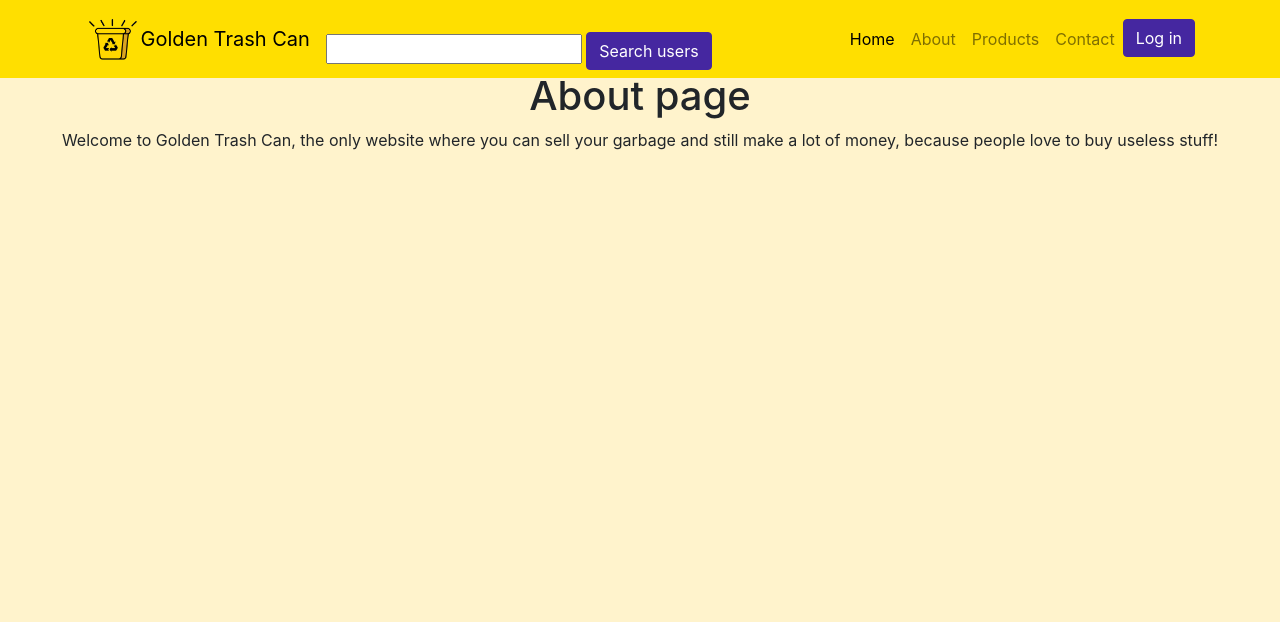
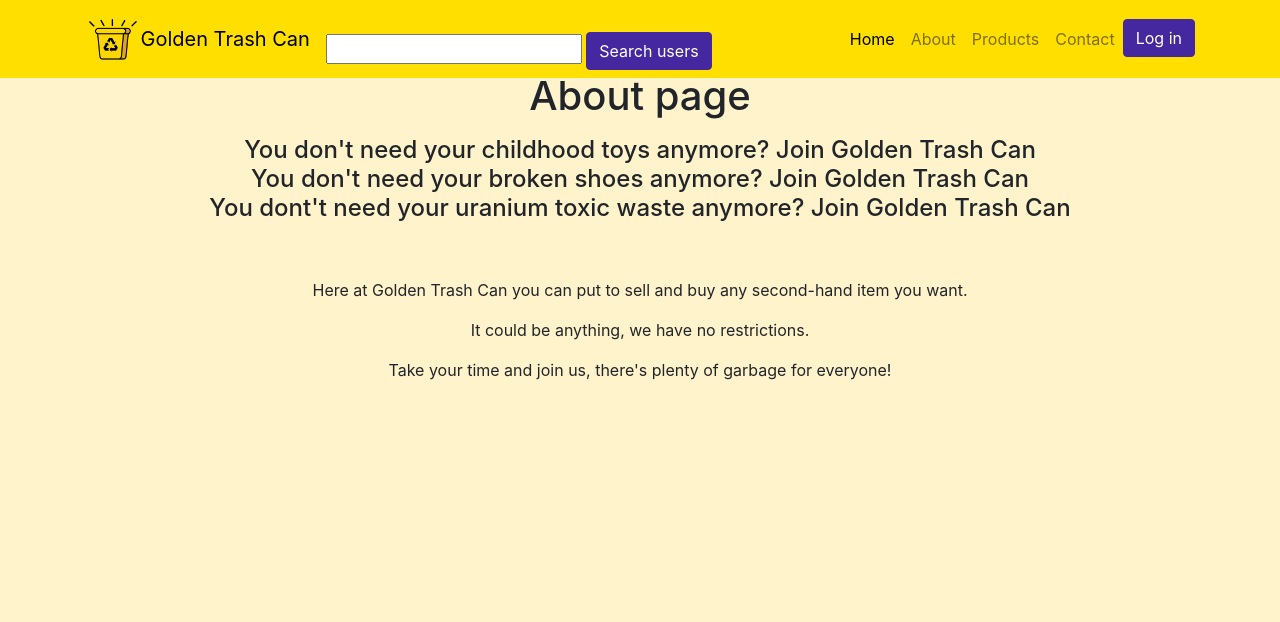
Before and after one commit to UB-ES-19/B5-Vibbo, a Django app: page /vibbo/about/ in a window 1280 px wide. Shown: the top 622 px of the page. Run offline with Django 3.2, Linux system fonts and the light colour scheme; some libraries are stand-ins or nearby versions.

Commit message:
Filled a bit 'About' page

```diff
--- a/vibbo/templates/about.html
+++ b/vibbo/templates/about.html
@@ -5,8 +5,24 @@
 
 {% block content %}
     <p></p>
-    <h1 class="text-center">About page</h1>
-    <p class="text-center">Welcome to Golden Trash Can, the only website where you can sell your garbage and still make a lot of money, because people love to buy useless stuff!</p>
+
+    <div class="text-center">
+
+        <h1 >About page</h1>
+        <p></p>
+        <h4>You don't need your childhood toys anymore? Join Golden Trash Can<br/>
+        You don't need your broken shoes anymore? Join Golden Trash Can<br/>
+        You dont't need your uranium toxic waste anymore? Join Golden Trash Can</h4>
+
+
+        <br/>
+        <br/>
+        <p>Here at Golden Trash Can you can put to sell and buy any second-hand item you want.</p>
+        <p>It could be anything, we have no restrictions.</p>
+        <p></p>
+        <p>Take your time and join us, there's plenty of garbage for everyone!</p>
+    </div>
+
 
 {% endblock %}
 
```
